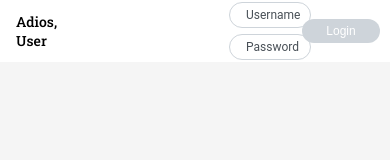
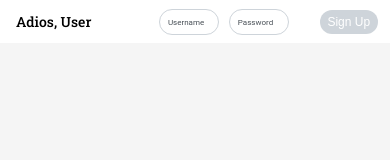
Before and after one commit to Halleys123/toDoListFrontend, a website: page index.html in a window 390 px wide. Drawn offline with Linux system fonts and the light colour scheme.

Commit message:
testing version for mobile

```diff
--- a/script.js
+++ b/script.js
@@ -439,7 +439,7 @@ loginButton.addEventListener("click", (e) => {
     signupForm.classList.toggle("maximize");
   }
 });
-
+if (window.innerWidth > 600) {
   loginButton.addEventListener("mouseover", (e) => {
     if (userInput.value == "") {
       e.target.childNodes[0].data = "Sign Up";
@@ -455,7 +455,31 @@ loginButton.addEventListener("mouseleave", (e) => {
     e.target.childNodes[0].data = "Login";
     e.target.setAttribute("title", "Login");
   });
+}
+if (window.innerWidth < 600) {
+  loginButton.childNodes[0].data = "Sign Up";
+  loginButton.setAttribute("title", "Sign Up");
 
+  userInput.addEventListener("input", () => {
+    if (!passInput.value == "" || !userInput.value == "") {
+      loginButton.childNodes[0].data = "Login";
+      loginButton.setAttribute("title", "Login");
+    } else {
+      loginButton.childNodes[0].data = "Sign Up";
+      loginButton.setAttribute("title", "Sign Up");
+    }
+  });
+
+  passInput.addEventListener("input", () => {
+    if (!userInput.value == "" || !passInput.value == "") {
+      loginButton.childNodes[0].data = "Login";
+      loginButton.setAttribute("title", "Login");
+    } else {
+      loginButton.childNodes[0].data = "Sign Up";
+      loginButton.setAttribute("title", "Sign Up");
+    }
+  });
+}
 signupButtonOne.addEventListener("click", (e) => {
   if (!e.target.classList.contains("signup__pages__pageOne--next--disabled")) {
     document.querySelector(".signup__pages").classList.add("page2");
--- a/style.scss
+++ b/style.scss
@@ -689,57 +689,73 @@ body {
     }
   }
 }
-
-@media (max-width: 425px) {
+@media (max-width: 578px) {
   .header {
     position: relative;
   }
   .login {
-    width: 90%;
-    // position: relative;
-    height: 100%;
-    align-self: flex-start;
+    &__button {
+      position: absolute;
+      width: 15%;
+      height: 2.4rem;
+      top: 50%;
+      right: 0;
+      transform: translate(0%, -50%);
+    }
+    &__pass {
+      position: absolute;
+      width: 15%;
+      right: 23%;
+      top: 50%;
+      transform: translate(0%, -50%);
+      margin-top: 0;
+    }
+    &__user {
+      position: absolute;
+      width: 15%;
+      right: 44%;
+      top: 50%;
+      margin: 0;
+      transform: translate(0%, -50%);
+    }
+  }
+}
+@media (max-width: 550px) {
+  .container {
+    &__items {
+      grid-template-columns: repeat(auto-fit, minmax(12.6rem, 0.5fr));
+    }
+  }
+}
+@media (max-width: 425px) {
+  .container {
+    &__items {
+      grid-template-columns: repeat(auto-fit, minmax(9rem, 1fr));
+    }
+  }
+  .header {
+    position: relative;
+    // height: 5.2rem;
+    padding: 0;
+    width: 100%;
+  }
+  .login {
     &__welcome {
       font-size: 1.4rem;
     }
     &__div {
-      margin: 0.8rem 0.8rem;
+      // margin: 0.8rem 0.8rem;
+      // padding: 0.1;
       &__label {
-        font-size: 1.2rem;
+        font-size: 0.8rem;
+        position: absolute;
+        left: 0.8rem;
+        // transform: translate(-50%, -50%);
       }
       &__input {
-        font-size: 1.2rem;
-        width: 8rem;
-        height: 2.4rem;
+        font-size: 0.8rem;
+        padding: 0.2rem 0.8rem;
       }
-    }
-    &__user {
-      top: 0.3rem;
-      right: 8rem;
-      margin: 0;
-      padding: 0;
-      position: absolute;
-    }
-    &__pass {
-      bottom: 0.3rem;
-      right: 8rem;
-      margin: 0;
-      padding: 0;
-      position: absolute;
-    }
-    &__button {
-      font-size: 1.2rem;
-      // width: 100%;
-      // height: 100%;
-      // top: 0.3rem;
-      right: -0.2rem;
-      top: 50%;
-      transform: translateY(-50%);
-      // bottom: 0.6rem;
-      position: absolute;
-      // border-radius: 0.8rem;
-      // height: 2.4rem;
-      // margin-left: 0.8rem;
     }
   }
   .signup {
```
Also changed, not shown: src/css/style.css, 1 other file. Lines whose indentation alone changed are shown as unchanged.
